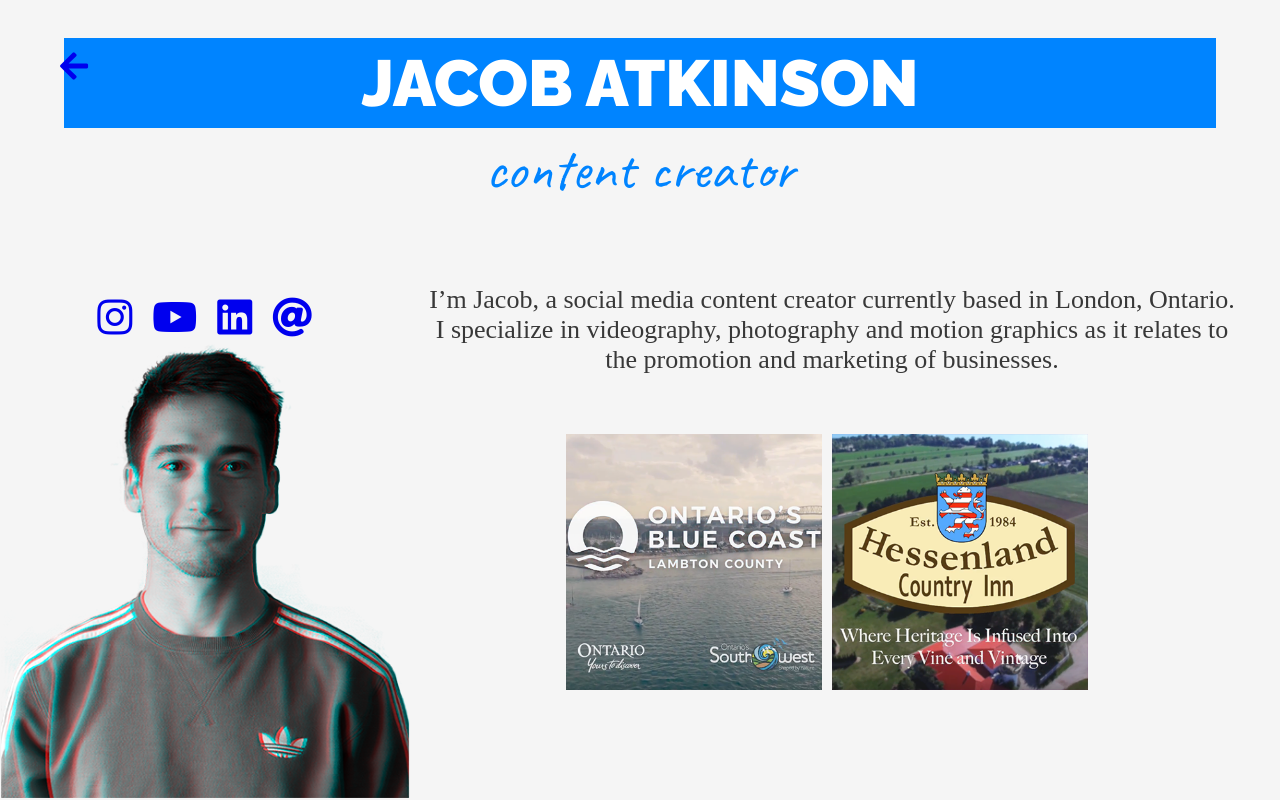
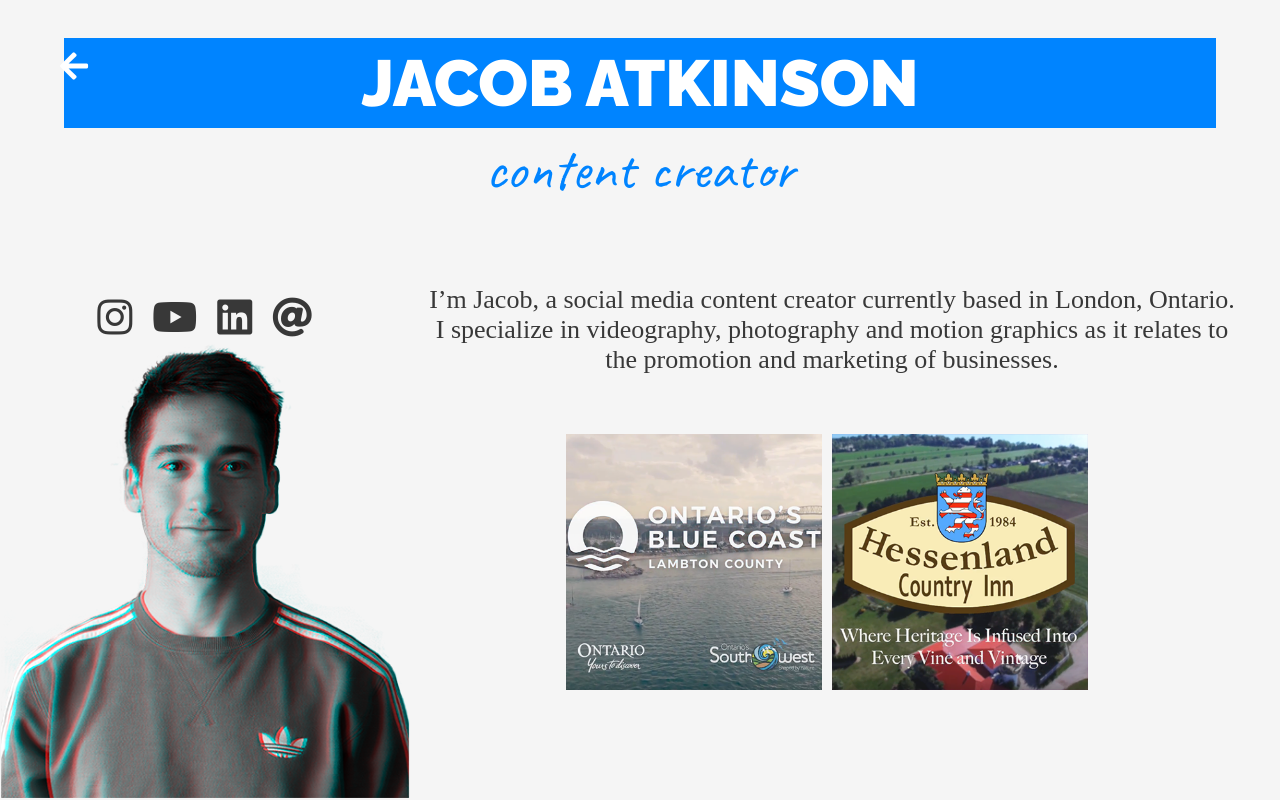
Before and after one commit to HelenUnger/Authoring2_HW1_Unger_Atkinson, a website: page index.html in a window 1280 px wide. Both pictures are taken after a click on the picture 524 px from the left and 567 px from the top of the page. Drawn offline with nearby package versions, Linux system fonts and the light colour scheme; files that its build step writes are made by us from their sources.

Commit message:
Added colours to icons.

```diff
--- a/data/data.js
+++ b/data/data.js
@@ -1,8 +1,8 @@
 var jacobData = {
-    links: ['<a href="http://www.instagram.com/jiatkinson7"><i class="fab fa-instagram"></i></a>',
-            '<a href="http://www.youtube.com/1jiatkinson1"><i class="fab fa-youtube"></i></a>',
-            '<a href="http://www.linkedin.com/in/jacob-atkinson-906405117"><i class="fab fa-linkedin"></i></a>',
-            '<a href="http://jiatkinson@xcelco.on.ca"><i class="fas fa-at"></i></a>'],
+    links: ['<a href="http://www.instagram.com/jiatkinson7"><i class="fab fa-instagram" style="color:#383838"></i></a>',
+            '<a href="http://www.youtube.com/1jiatkinson1"><i class="fab fa-youtube" style="color:#383838"></i></a>',
+            '<a href="http://www.linkedin.com/in/jacob-atkinson-906405117"><i class="fab fa-linkedin" style="color:#383838"></i></a>',
+            '<a href="http://jiatkinson@xcelco.on.ca"><i class="fas fa-at" style="color:#383838"></i></a>'],
 
     videos: ['<iframe src="https://www.youtube.com/embed/kDK-dTcg6J0?rel=0&amp;showinfo=0" frameborder="0" allow="autoplay; encrypted-media" allowfullscreen></iframe>',
             '<iframe src="https://www.youtube.com/embed/kDK-dTcg6J0?rel=0&amp;showinfo=0" frameborder="0" allow="autoplay; encrypted-media" allowfullscreen></iframe>',
@@ -11,8 +11,8 @@ var jacobData = {
 
 
 var helenData = {
-    links: ['<a href="http://www.instagram.com/img_src__"><i class="fab fa-instagram"></i></a>',
-            '<a href="http://www.github.com/HelenUnger"><i class="fab fa-github"></i></a>',
-            '<a href="https://www.linkedin.com/in/helen-unger/"><i class="fab fa-linkedin"></i></a>',
-            '<a href="http://helen-unger@hotmail.com"><i class="fas fa-at"></i></a>']
+    links: ['<a href="http://www.instagram.com/img_src__"><i class="fab fa-instagram" style="color:#383838"></i></a>',
+            '<a href="http://www.github.com/HelenUnger"><i class="fab fa-github" style="color:#383838"></i></a>',
+            '<a href="https://www.linkedin.com/in/helen-unger/"><i class="fab fa-linkedin" style="color:#383838"></i></a>',
+            '<a href="http://helen-unger@hotmail.com"><i class="fas fa-at" style="color:#383838"></i></a>']
 };
--- a/index.html
+++ b/index.html
@@ -13,7 +13,7 @@
   <h1 class="hidden">Agency X</h1>
   <section class="container">
     <h2 class="hidden">Jaocb Atkinson & Helen Unger</h2>
-    <a class="back hidden"href="index.html"><i class="fas fa-arrow-left"></i></a>
+    <a class="back hidden"href="index.html"><i class="fas fa-arrow-left" style="color:white"></i></a>
 
     <div class="light-box">
       <p class="exit">X</p>
```
